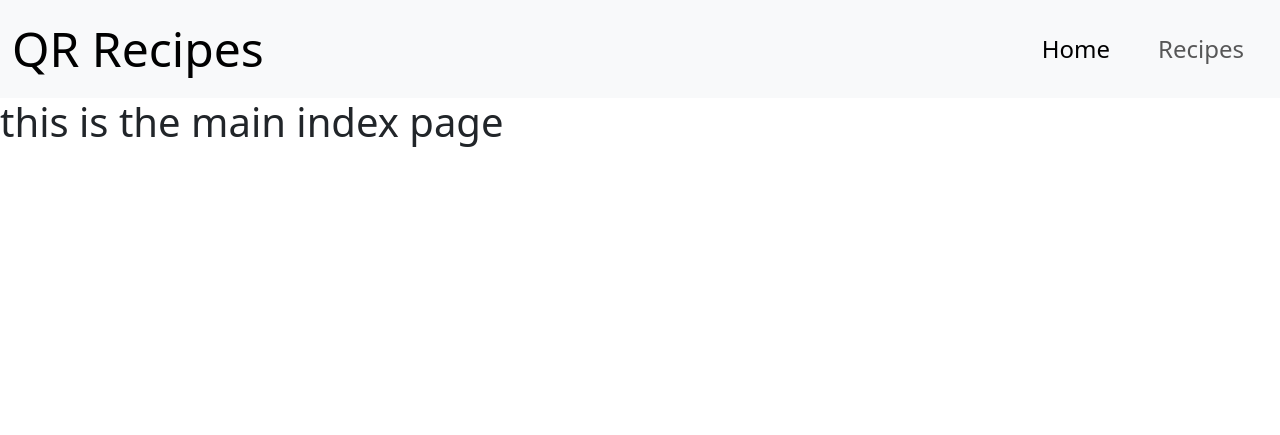
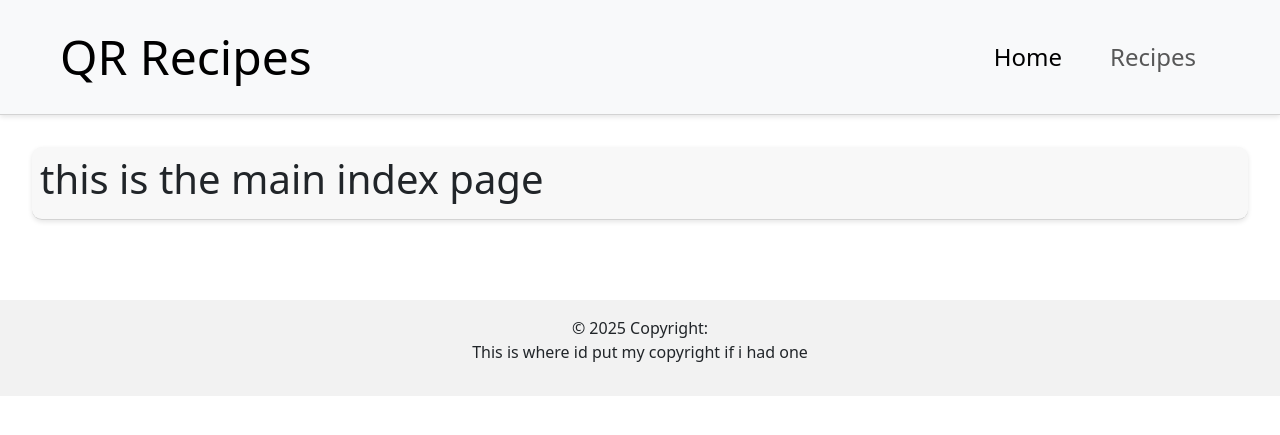
Before and after one commit to QAPT12/QRecipes, a Django app: page / in a window 1280 px wide. Shown: the top 435 px of the page. Run offline with Django 5.2, Linux system fonts and the light colour scheme.

Commit message:
small template changes

```diff
--- a/recipes_app/static/styles.css
+++ b/recipes_app/static/styles.css
@@ -4,15 +4,23 @@
     --shadow: rgba(0, 0, 0, 0.1);
 }
 
+.body-content{
+    background-color: var(--off-white);
+    margin:2em 2em 5em;
+    padding:0.5em;
+    border-bottom: 0.5px solid var(--border-gray);
+    box-shadow: 0 2px 5px var(--shadow);
+    border-radius: 10px;
+
+}
 /* Nav Bar */
 
 /* using bootstrap default classes overrides this. uncomment and change nav bar class to customize */
-/* .navbar{
-    background-color: #ffffff;
+.navbar{
     border-bottom:solid 0.5px var(--border-gray);
     box-shadow: 0 2px 5px var(--shadow);
     padding: 1rem 3rem;
-} */
+}
 
 .navbar-brand{
     font-size: 3rem;
--- a/recipes_app/templates/home.html
+++ b/recipes_app/templates/home.html
@@ -1,6 +1,7 @@
 {% include "includes/header.html" with title="Main" %}
-<html>
+
 <h1>
     this is the main index page
 </h1>
-</html>
+
+{% include "includes/footer.html" %}
--- /dev/null
+++ b/recipes_app/templates/includes/footer.html
@@ -0,0 +1,13 @@
+        </div>
+    </body>
+
+    <footer class="bg-body-light text-center text-lg-start">
+        <!-- Copyright -->
+        <div class="text-center p-3" style="background-color: rgba(0, 0, 0, 0.05);">
+          © 2025 Copyright:
+          <p class="text-body"> This is where id put my copyright if i had one</p>
+        </div>
+        <!-- Copyright -->
+    </footer>
+
+</html>
--- a/recipes_app/templates/includes/header.html
+++ b/recipes_app/templates/includes/header.html
@@ -3,6 +3,7 @@
     <head>
         {% load static %}
         <title>{{ title }}</title>
+        <!-- bootstrap CDN for css and js -->
         <link href="https://cdn.jsdelivr.net/npm/bootstrap@5.3.3/dist/css/bootstrap.min.css"
             rel="stylesheet"
             integrity="sha384-QWTKZyjpPEjISv5WaRU9OFeRpok6YctnYmDr5pNlyT2bRjXh0JMhjY6hW+ALEwIH"
@@ -10,7 +11,11 @@
         <script src="https://cdn.jsdelivr.net/npm/bootstrap@5.3.3/dist/js/bootstrap.bundle.min.js"
             integrity="sha384-YvpcrYf0tY3lHB60NNkmXc5s9fDVZLESaAA55NDzOxhy9GkcIdslK1eN7N6jIeHz"
             crossorigin="anonymous"></script>
+
+
+
         <link rel="stylesheet" href="{% static 'styles.css' %}">
     </head>
+    {% include "includes/nav.html"%}
     <body>
-        {% include "includes/nav.html"%}
+        <div class="body-content">
--- a/recipes_app/templates/recipes.html
+++ b/recipes_app/templates/recipes.html
@@ -1,6 +1,7 @@
 {% include "includes/header.html" with title="Recipes" %}
-<html>
+
 <h1>
     this is the Recipes index page
 </h1>
-</html>
+
+{% include "includes/footer.html" %}
```
